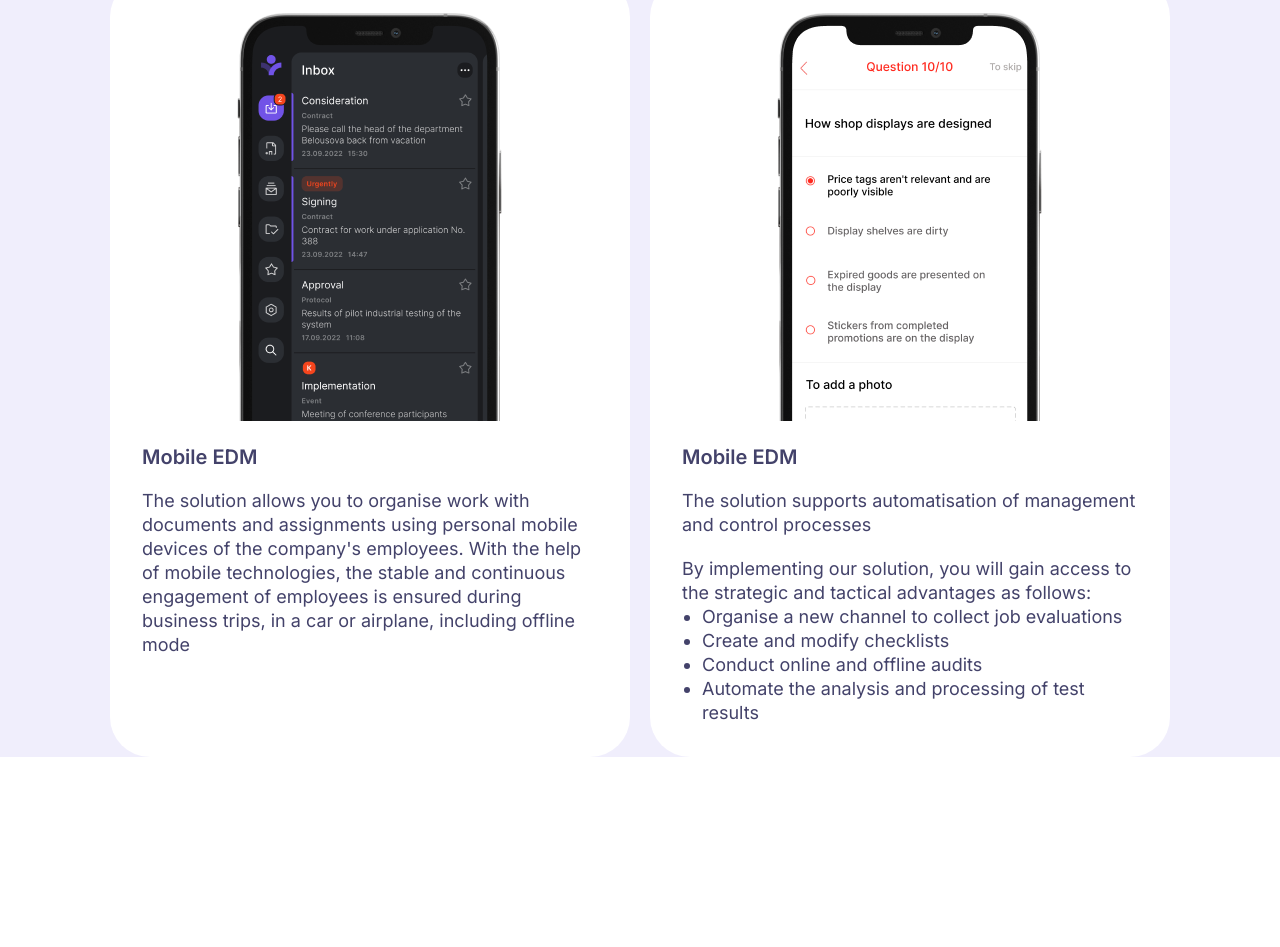
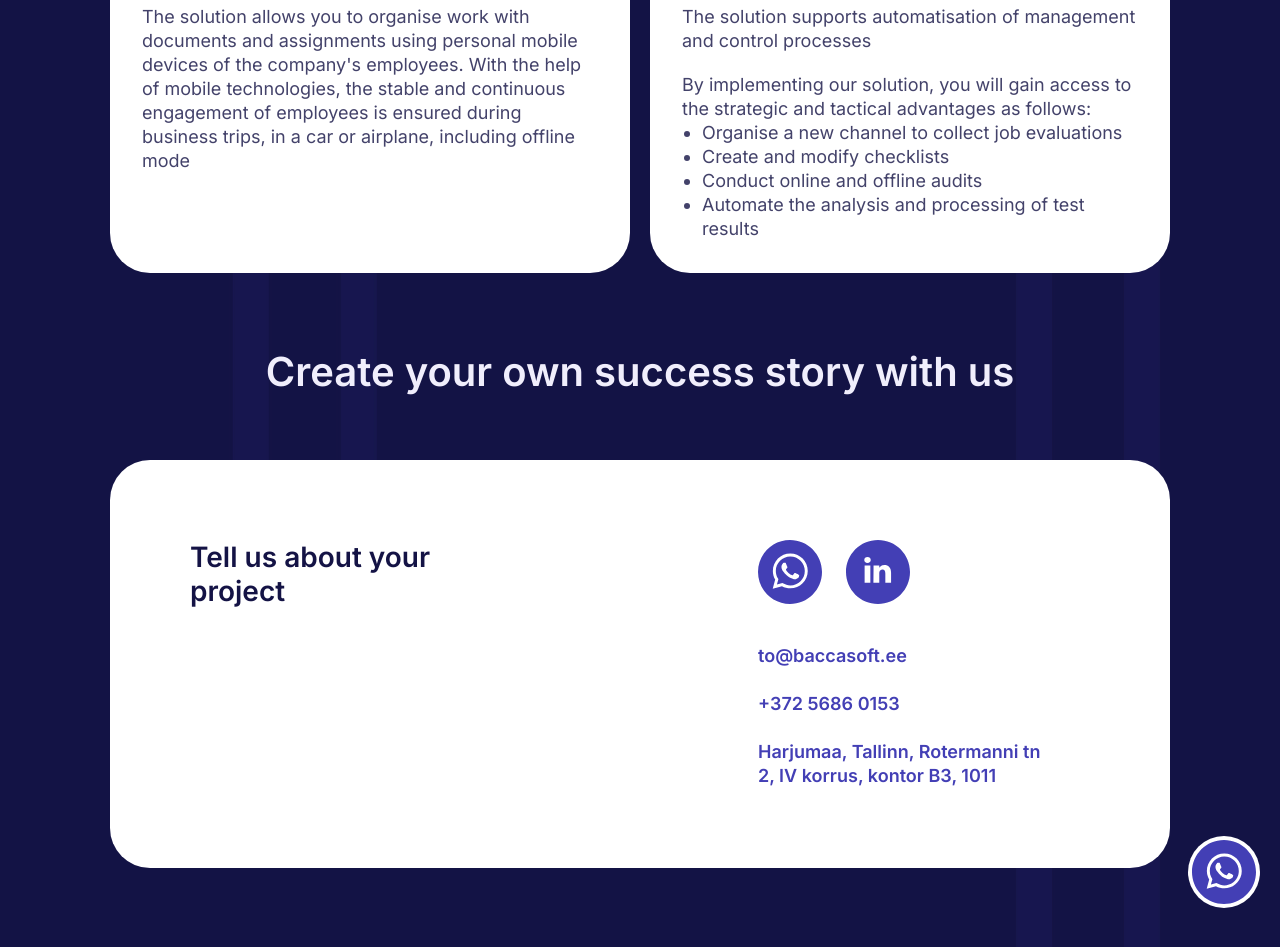
Before and after one commit to Enzhy58/bacca, a plain HTML site: page index.html in a window 1280 px wide. Shown: the part 9031-9978 px from the top of the page. Before the commit the page ends 9788 px from the top, so only its background shows below. Drawn offline with Linux system fonts and the light colour scheme; a web font is replaced by a local one.

Commit message:
added footer

```diff
--- a/css/style.css
+++ b/css/style.css
@@ -8,6 +8,7 @@ body {
 }
 
 .container--big,
+.container--small,
 .container {
     margin: 0 auto;
     padding: 0 10px;
@@ -15,6 +16,10 @@ body {
 
 .container--big {
     max-width: 1735px;
+}
+
+.container--small {
+    max-width: 1080px;
 }
 
 .container {
@@ -823,7 +828,12 @@ body {
 }
 
 .design {
-    background-color: #F0EEFC;
+    position: relative;
+}
+
+.design__inner {
+    position: absolute;
+    bottom: -400px;
 }
 
 .design__title {
@@ -868,3 +878,70 @@ body {
     list-style: disc;
     margin-left: 20px
 }
+
+.footer {
+    background-size: cover;
+    background-repeat: no-repeat;
+    background-position: center;
+    position: relative;
+    z-index: -1;
+    padding: 475px 0 80px 0;
+}
+
+.footer__title {
+    text-align: center;
+    color: #F0EEFC;
+}
+
+.footer__inner {
+    display: flex;
+    justify-content: space-between;
+    background-color: #fff;
+    border-radius: 40px;
+    padding: 80px 116px 80px 80px;
+}
+
+.footer__text {
+    max-width: 296px;
+    width: 100%;
+    font-weight: 600;
+    font-size: 28px;
+    line-height: 34px;
+    color: #141345;
+}
+
+.footer__whatsapp {
+    display: flex;
+    align-items: center;
+    justify-content: center;
+    position: absolute;
+    right: 20px;
+    bottom: 40px;
+    background-color: white;
+    border-radius: 50%;
+    width: 72px;
+    height: 72px;
+}
+
+.social {
+    display: flex;
+    margin-bottom: 40px;
+}
+
+.social__item:not(:last-child) {
+    margin-right: 24px;
+}
+
+.contacts__list {
+    max-width: 296px;
+    width: 100%;
+}
+
+.contacts__item {
+    font-weight: 600;
+    color: #433FB5;
+}
+
+.contacts__item:not(:last-child) {
+    margin-bottom: 24px;
+}
--- a/index.html
+++ b/index.html
@@ -632,7 +632,7 @@
         </section>
 
         <section class="design">
-            <div class="container">
+            <div class="container--small">
                 <div class="design__inner">
                     <h2 class="design__title title">We offer unique software design</h2>
                     <ul class="design__list">
@@ -662,6 +662,45 @@
             </div>
         </section>
 
+        <footer class="footer" style="background-image: url(images/bg2.jpg)">
+            <div class="container--small">
+                <h2 class="footer__title title">Create your own success story with us</h2>
+                <div class="footer__inner">
+                    <span class="footer__text">Tell us about your project</span>
+                    <div class="contacts">
+                        <ul class="social">
+                            <li class="social__item">
+                                <a class="social__link" href="#">
+                                    <img class="social__img" src="images/contacts/whatsapp.svg" width="64" height="64" alt="">
+                                </a>
+                            </li>
+                            <li class="social__item">
+                                <a class="social__link" href="#">
+                                    <img class="social__img" src="images/contacts/linkedin.svg" width="64" height="64" alt="">
+                                </a>
+                            </li>
+                        </ul>
+                        <address class="contacts__address">
+                            <ul class="contacts__list">
+                                <li class="contacts__item">
+                                    to@baccasoft.ee
+                                </li>
+                                <li class="contacts__item">
+                                    +372 5686 0153
+                                </li>
+                                <li class="contacts__item">
+                                    Harjumaa, Tallinn, Rotermanni tn 2, IV korrus, kontor B3, 1011
+                                </li>
+                            </ul>
+                        </address>
+                    </div>
+                </div>
+            </div>
+            <a class="footer__whatsapp">
+                <img class="footer__whatsapp-img" src="images/contacts/whatsapp.svg" alt="">
+            </a>
+        </footer>
+
     </div>
     <script src="js/jquery-3.7.1.min.js"></script>
     <script src="js/slick.min.js"></script>
```
Also changed, not shown: images/contacts/linkedin.svg (added), images/contacts/whatsapp.svg (added).
